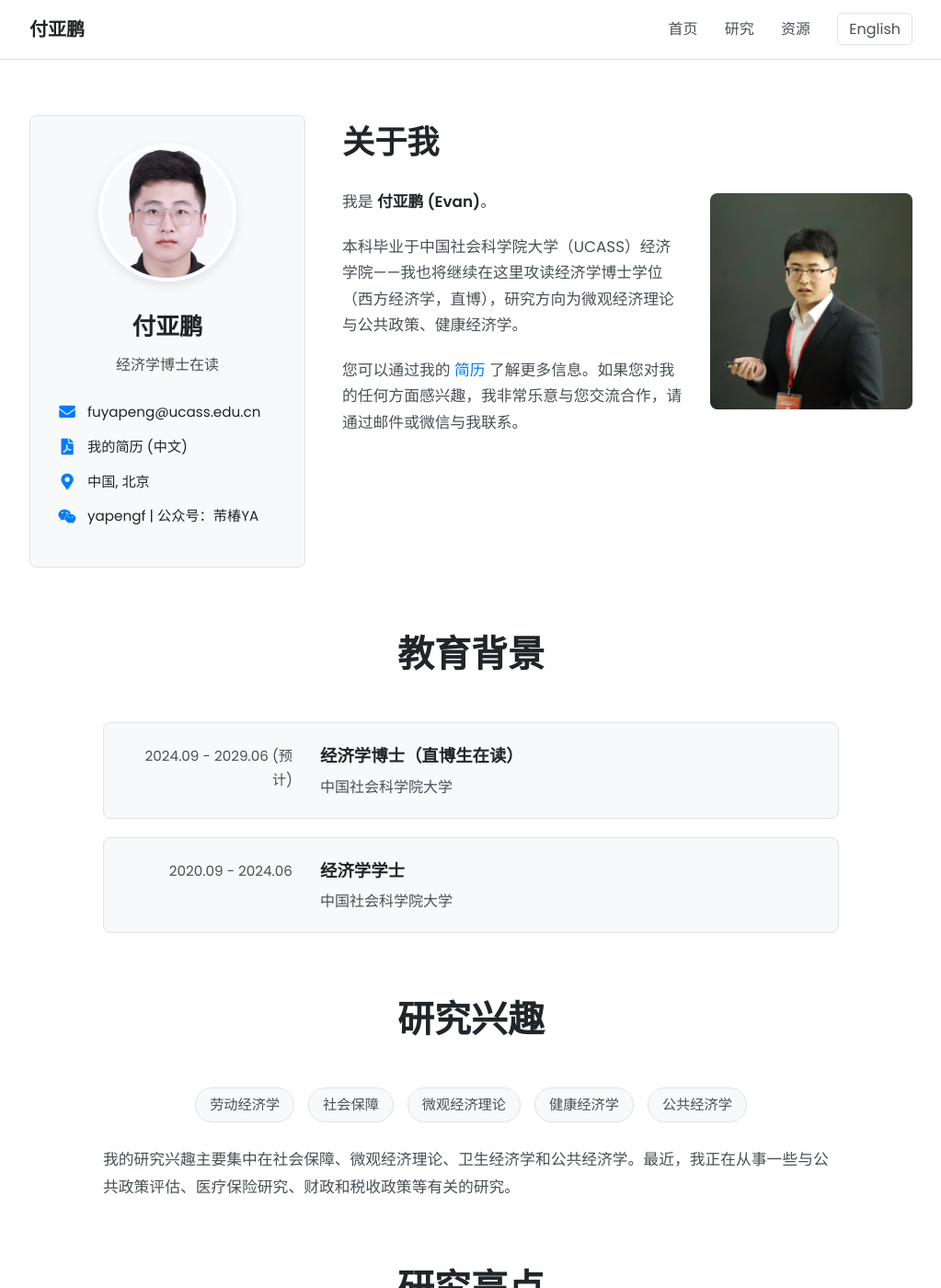
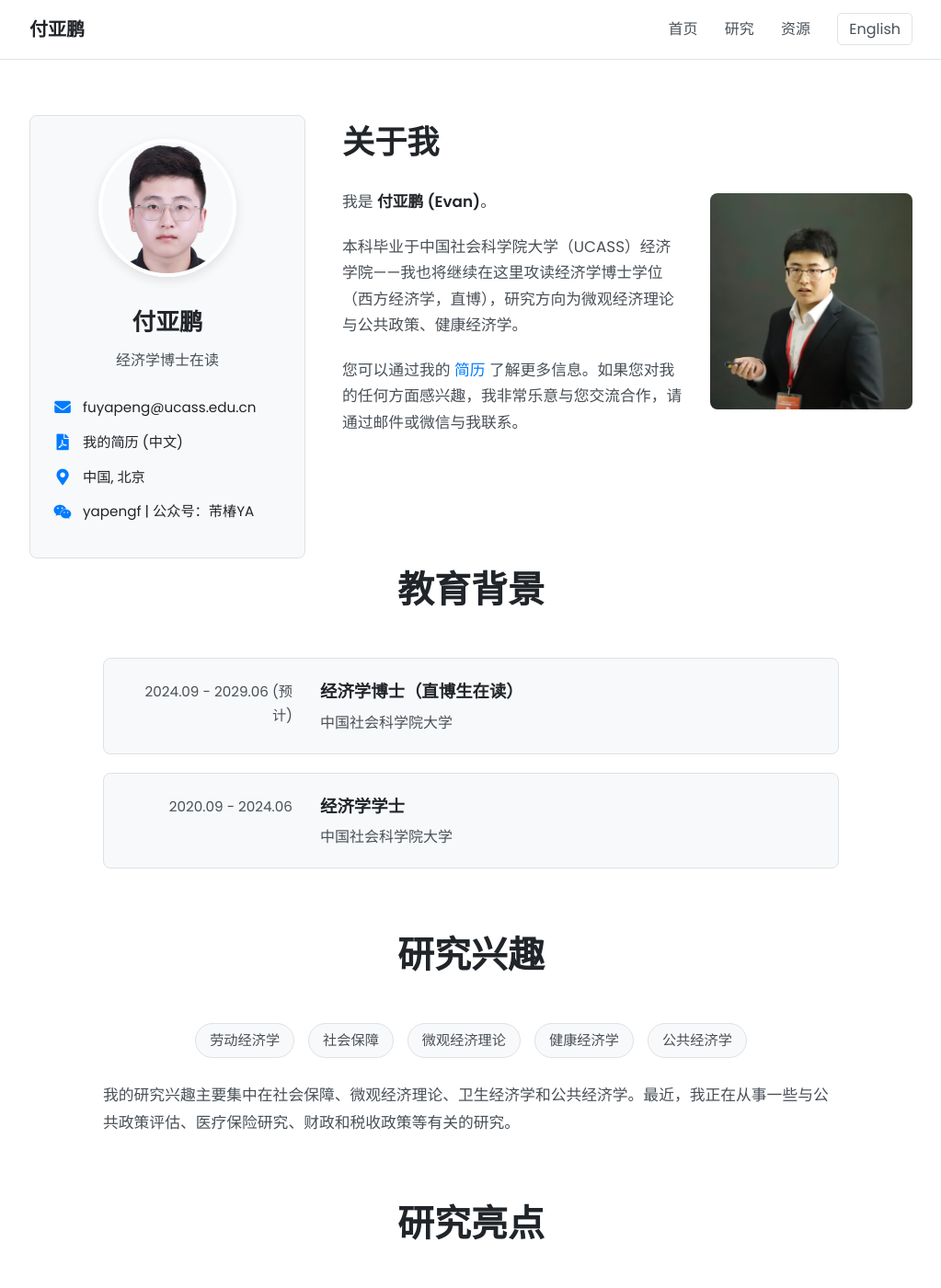
Before and after one commit to fyapeng/fyapeng.github.io, a Jekyll site: the page built from index.html, in a window 1280 px wide and 1400 px high. Shown: the whole window at 92% size, without its empty margins (128-1151 px from the left). Built offline with Jekyll 4.4.1, drawn with Linux system fonts in a browser that asks for light colours.

Commit message:
Update style.css

```diff
--- a/assets/css/style.css
+++ b/assets/css/style.css
@@ -1,4 +1,11 @@
-/* CSS Variables for easy theming */
+/* =============================================================================
+   Final Consolidated Stylesheet for fyapeng.com
+   Version: 2.0
+   Description: This file combines all previous edits, resolves conflicts,
+                and provides a clean, organized, and final set of styles.
+   ========================================================================== */
+
+/* -------------------- 1. CSS Variables & Global Resets -------------------- */
 :root {
   --primary-color: #212529;
   --secondary-color: #495057;
@@ -10,7 +17,6 @@
   --font-family-serif: 'Georgia', 'Times New Roman', serif;
 }
 
-/* Global Resets and Base Styles */
 * { box-sizing: border-box; margin: 0; padding: 0; }
 html { scroll-behavior: smooth; font-size: 16px; }
 body {
@@ -24,9 +30,10 @@
 .container { max-width: 1000px; margin: 0 auto; padding: 0 20px; }
 .section-title { font-size: 2.5rem; font-weight: 600; color: var(--primary-color); margin-bottom: 40px; text-align: center; }
 .section-title-left { text-align: left; font-size: 2.2rem; margin-bottom: 20px; }
-.section-description { text-align: center; max-width: 600px; margin: -20px auto 40px; color: var(--secondary-color); }
+.content-section { margin-bottom: 60px; }
 
-/* Header */
+
+/* -------------------- 2. Header / Navigation -------------------- */
 .site-header {
   border-bottom: 1px solid var(--border-color);
   padding: 15px 0;
@@ -49,16 +56,16 @@
 .lang-switch { border: 1px solid var(--border-color); padding: 5px 12px; border-radius: 5px; }
 .lang-switch:hover { background-color: var(--card-bg-color); }
 
-/* Main Content and Sections */
+
+/* -------------------- 3. Main Content Sections -------------------- */
 .page-content { padding: 60px 0; }
-.about-section, .highlights-section, .resources-section { margin-bottom: 60px; }
 
-/* About Section */
+/* ---------- 3.1 About Section ---------- */
 .about-section { display: flex; gap: 40px; align-items: flex-start; }
 .profile-sidebar {
   flex: 0 0 300px;
   text-align: center;
-  padding: 30px;
+  padding: 25px;
   border: 1px solid var(--border-color);
   border-radius: 8px;
   background-color: var(--card-bg-color);
@@ -72,46 +79,69 @@
 .contact-info a { color: var(--primary-color); text-decoration: none; }
 .contact-info a:hover { text-decoration: underline; }
 .about-content { flex: 1; }
+.about-grid { display: flex; gap: 30px; align-items: flex-start; }
+.about-photo-container { flex: 0 0 220px; margin-top: 5px; }
+.about-image { max-width: 100%; border-radius: 8px; }
 .prose { flex: 1; font-size: 1.05rem; color: var(--secondary-color); }
 .prose p { margin-bottom: 1.2em; }
 .prose strong { color: var(--primary-color); font-weight: 600; }
 .prose a { color: var(--accent-color); text-decoration: none; font-weight: 500; }
 .prose a:hover { text-decoration: underline; }
-.about-image { max-width: 100%; border-radius: 8px; }
 
-/* Button */
-.button-primary {
-  display: inline-block;
-  background-color: var(--accent-color);
-  color: white;
-  padding: 12px 25px;
-  border-radius: 5px;
-  text-decoration: none;
-  font-weight: 600;
-  transition: background-color 0.3s, transform 0.2s;
+
+/* ---------- 3.2 Education Section (Card Style) ---------- */
+.education-list {
+  max-width: 800px;
+  margin: 0 auto;
+  display: flex;
+  flex-direction: column;
+  gap: 20px;
 }
-.button-primary:hover { background-color: #0056b3; transform: translateY(-2px); }
-
-/* Resources Section */
-.resources-grid { display: grid; grid-template-columns: repeat(auto-fill, minmax(300px, 1fr)); gap: 30px; }
-.resource-card {
-  background-color: var(--bg-color);
+.education-item {
+  background-color: var(--card-bg-color);
   border: 1px solid var(--border-color);
   border-radius: 8px;
-  padding: 25px;
-  text-decoration: none;
-  color: inherit;
-  transition: transform 0.3s ease, box-shadow 0.3s ease;
+  padding: 20px 25px;
   display: flex;
-  flex-direction: column;
+  align-items: flex-start;
+  gap: 30px;
 }
-.resource-card:hover { transform: translateY(-5px); box-shadow: 0 10px 20px rgba(0,0,0,0.08); }
-.card-icon { font-size: 2.2rem; color: var(--accent-color); margin-bottom: 15px; }
-.card-title { font-size: 1.2rem; margin-bottom: 10px; color: var(--primary-color); }
-.card-description { font-size: 0.95rem; color: var(--secondary-color); flex-grow: 1; margin-bottom: 15px; }
-.card-footer { font-size: 0.9rem; font-weight: 500; color: var(--accent-color); align-self: flex-start; }
+.education-duration {
+  flex: 0 0 180px;
+  font-weight: 500;
+  color: var(--secondary-color);
+  text-align: right;
+  padding-top: 3px;
+  font-size: 0.95rem;
+}
+.education-details { flex: 1; }
+.education-degree { font-size: 1.15rem; font-weight: 600; margin-bottom: 4px; }
+.education-institution { color: var(--secondary-color); font-size: 1rem; }
 
-/* Research Page Styles */
+
+/* ---------- 3.3 Research Interests Section ---------- */
+.interests-container { max-width: 800px; margin: 0 auto; text-align: center; }
+.interest-list {
+  list-style: none;
+  padding: 0;
+  display: flex;
+  flex-wrap: wrap;
+  justify-content: center;
+  gap: 10px 15px;
+  margin-bottom: 25px;
+}
+.interest-list li {
+  background-color: var(--card-bg-color);
+  border: 1px solid var(--border-color);
+  padding: 5px 15px;
+  border-radius: 20px;
+  font-size: 0.95rem;
+  color: var(--secondary-color);
+}
+.interest-description { font-size: 1.05rem; line-height: 1.8; color: var(--secondary-color); text-align: left; }
+
+
+/* ---------- 3.4 Research Page Styles ---------- */
 .subsection-title {
   font-size: 2rem;
   font-weight: 600;
@@ -145,157 +175,57 @@
   border-left: 3px solid var(--accent-color);
 }
 
-/* Footer */
+
+/* -------------------- 4. Footer -------------------- */
 .site-footer { border-top: 1px solid var(--border-color); padding: 40px 0; margin-top: 40px; }
 .text-center { text-align: center; color: #6c757d; font-size: 0.9rem; }
 
-/* Responsive Design */
+
+/* =============================================================================
+   5. Responsive Design (Consolidated)
+   ========================================================================== */
+
+/* ---------- 5.1 Tablet and Smaller Desktops ---------- */
 @media (max-width: 992px) {
   .about-section { flex-direction: column; }
   .profile-sidebar {
     flex: 0 0 auto;
     width: 100%;
-    max-width: 450px; /* 在平板等中等屏幕上，限制最大宽度，避免过宽 */
-    margin: 0 auto 40px auto; /* 居中并添加底部间距 */
+    max-width: 450px;
+    margin: 0 auto 40px auto;
   }
 }
+
+/* ---------- 5.2 Mobile Devices ---------- */
 @media (max-width: 768px) {
   html { font-size: 15px; }
+  .page-content { padding: 40px 0; }
+
+  /* Header on Mobile */
   .header-container { flex-direction: column; gap: 15px; }
   .site-nav { margin: 10px 0 0; }
   .site-nav .page-link { margin: 0 10px; }
-  .page-content { padding: 40px 0; }
 
-  .about-grid {
-    flex-direction: column; /* 让图片堆叠到文字下方 */
-    gap: 25px;
+  /* About Section on Mobile */
+  .about-grid { flex-direction: column; gap: 25px; }
+  .about-photo-container {
+    flex-basis: auto;
+    width: 100%;
+    max-width: 350px;
+    margin-left: auto;
+    margin-right: auto;
   }
-  .about-photo-container {
-    flex-basis: auto; /* 重置宽度 */
-    width: 100%;
-    max-width: 350px; /* 【新增】设置一个最大宽度，例如350px */
-    margin-left: auto;   /* 【新增】使其水平居中 */
-    margin-right: auto;  /* 【新增】使其水平居中 */
-  }
-}
 
-.about-grid {
-  display: flex;
-  gap: 30px; /* 文字和图片之间的间距 */
-  align-items: flex-start;
-}
-
-.about-photo-container {
-  flex: 0 0 220px; /* 固定图片容器的宽度 */
-  margin-top: 5px; /* 微调，让图片和第一行文字对齐更好看 */
-}
-
-
-/* 通用内容板块样式 */
-.content-section {
-  margin-bottom: 60px;
-}
-
-/* Education Section Styles */
-.education-list {
-  max-width: 800px;
-  margin: 0 auto;
-  display: flex;          /* 使用flex布局来方便地设置间距 */
-  flex-direction: column; /* 垂直排列卡片 */
-  gap: 20px;              /* 设置卡片之间的垂直间距 */
-}
-
-/* 1. 将每一项教育背景变成一张卡片 */
-.education-item {
-  background-color: var(--card-bg-color); /* 使用和侧边栏一致的背景色，保持风格统一 */
-  border: 1px solid var(--border-color);
-  border-radius: 8px; /* 和其他卡片一样的圆角 */
-  padding: 20px 25px; /* 设置卡片内部的边距 */
-  display: flex;
-  align-items: flex-start; /* 垂直方向上顶部对齐 */
-  gap: 30px; /* 日期和详情之间的水平间距 */
-  /* 移除旧的下划线 */
-}
-
-/* 2. 调整卡片内部的日期部分样式 */
-.education-duration {
-  flex: 0 0 180px; /* 固定日期部分的宽度 */
-  font-weight: 500;
-  color: var(--secondary-color);
-  text-align: right; /* 日期右对齐，有时间线的感觉 */
-  padding-top: 3px; /* 微调，让其与学位的顶部更好地对齐 */
-  font-size: 0.95rem;
-}
-
-/* 3. 调整卡片内部的详情部分样式 */
-.education-details {
-  flex: 1; /* 自动填充剩余空间 */
-}
-.education-degree {
-  font-size: 1.15rem; /* 学位信息更突出 */
-  font-weight: 600;
-  margin-bottom: 4px;
-}
-.education-institution {
-  color: var(--secondary-color);
-  font-size: 1rem;
-}
-
-/* 4. 响应式调整：在窄屏上，卡片内部变为垂直布局 */
-@media (max-width: 768px) {
+  /* Education Section on Mobile */
   .education-item {
-    flex-direction: column; /* 强制垂直堆叠 */
-    gap: 8px;               /* 减小垂直间距 */
+    flex-direction: column;
+    gap: 8px;
     padding: 15px 20px;
   }
-
   .education-duration {
-    flex-basis: auto;       /* 重置 flex 基础宽度 */
-    text-align: left;         /* 日期在顶部左对齐 */
+    flex-basis: auto;
+    text-align: left;
     padding-top: 0;
     font-weight: 500;
   }
 }
-
-/* Research Interests Section Styles */
-.interests-container {
-  max-width: 800px;
-  margin: 0 auto;
-  text-align: center; /* 让内容居中 */
-}
-.interest-list {
-  list-style: none;
-  padding: 0;
-  display: flex;
-  flex-wrap: wrap;
-  justify-content: center;
-  gap: 10px 15px;
-  margin-bottom: 25px;
-}
-.interest-list li {
-  background-color: var(--card-bg-color);
-  border: 1px solid var(--border-color);
-  padding: 5px 15px;
-  border-radius: 20px; /* 圆角标签样式 */
-  font-size: 0.95rem;
-  color: var(--secondary-color);
-}
-.interest-description {
-  font-size: 1.05rem;
-  line-height: 1.8;
-  color: var(--secondary-color);
-  text-align: left; /* 描述段落左对齐 */
-}
-
-/* 响应式调整 */
-@media (max-width: 768px) {
-  .education-item {
-    flex-direction: column; /* 在窄屏幕上，日期和详情堆叠显示 */
-    gap: 5px;
-    align-items: flex-start;
-  }
-  .education-duration {
-    text-align: left;
-    font-size: 0.9rem;
-  }
-}
```
